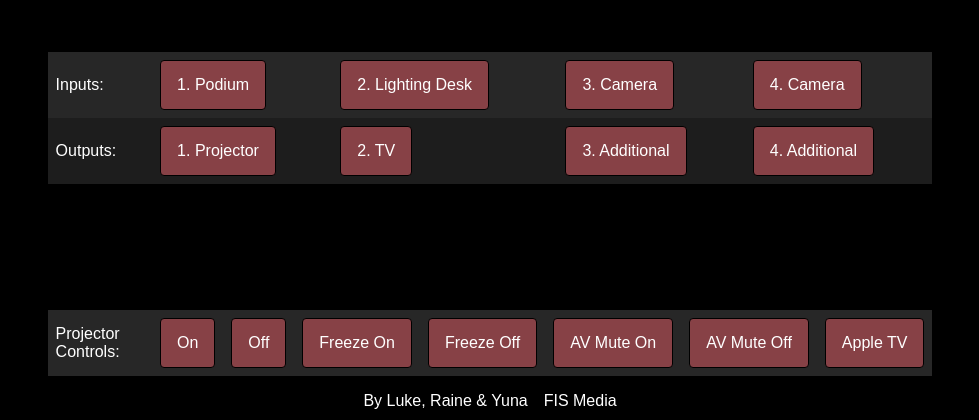
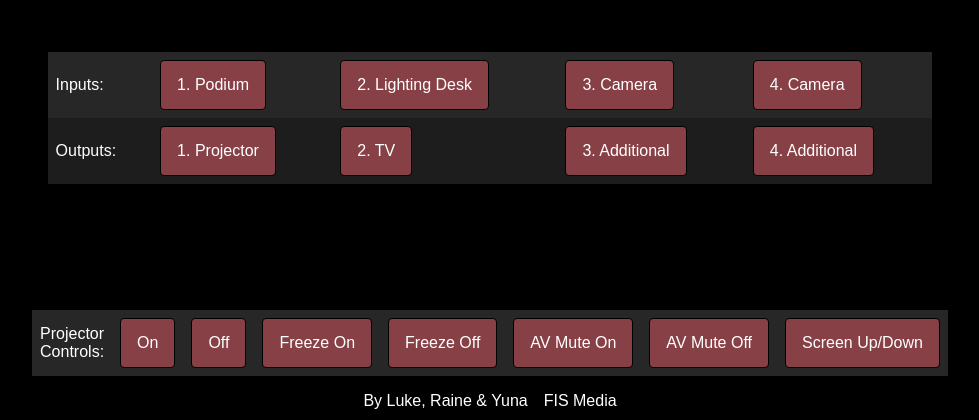
Before and after one commit to luke-da-nuke/FIS-Auditorium-Python, a Flask app: template templates/index.html in a window 1280 px wide. Shown: the part 611-1031 px from the top of the page, without its empty margins (150-1129 px from the left). Run offline with Flask 2, Linux system fonts and the light colour scheme; the template is opened without the code that fills it, so the values that code supplies are empty.

Commit message:
added screen controls

```diff
--- a/app.py
+++ b/app.py
@@ -98,7 +98,9 @@ input="I1"
 output="O1"
 
 import serial
-# ser = serial.Serial('/dev/ttyACM0', 9600, bytesize=serial.EIGHTBITS ,parity=serial.PARITY_NONE, stopbits=serial.STOPBITS_ONE, write_timeout=5)
+arduino = serial.Serial(port='COM4', baudrate=115200, timeout=.1)
+
+# lights = serial.Serial('/dev/ttyACM0', 9600, bytesize=serial.EIGHTBITS ,parity=serial.PARITY_NONE, stopbits=serial.STOPBITS_ONE, write_timeout=5)
 # print(ser.name)
 
 @app.route("/")                                                      #creates main page at ./ and names it home
@@ -182,13 +184,16 @@ def io():
 @app.route("/pj", methods=['POST'])
 def pj():
     a = str(request.form.get("pj"))
-    pjs=socket.socket(socket.AF_INET, socket.SOCK_STREAM)
-    pjs.connect((PJ_IP, PJ_PORT))
-    pjs.send(bytes.fromhex('45 53 43 2F 56 50 2E 6E 65 74 10 03 00 00 00 00'))
-    pjs.send(bytes.fromhex(a.encode('utf-8').hex()+" 0d"))
-    pjs.shutdown(1)
-    pjs.close()
-    print("pj "+a)
+    if a=="Screen":
+        arduino.write(bytes(a, 'utf-8'))
+    else:
+        pjs=socket.socket(socket.AF_INET, socket.SOCK_STREAM)
+        pjs.connect((PJ_IP, PJ_PORT))
+        pjs.send(bytes.fromhex('45 53 43 2F 56 50 2E 6E 65 74 10 03 00 00 00 00'))
+        pjs.send(bytes.fromhex(a.encode('utf-8').hex()+" 0d"))
+        pjs.shutdown(1)
+        pjs.close()
+        print("pj "+a)
     return redirect("/")
 
 @app.route("/api/<string:keyIn>/<int:brightIn>/")                   #API to interface with Bitfocus (streamdeck thing)
--- a/templates/index.html
+++ b/templates/index.html
@@ -90,7 +90,7 @@
       <td><button value="FREEZE OFF" name="pj">Freeze Off</button></td>
       <td><button value="MUTE ON" name="pj">AV Mute On</button></td>
       <td><button value="MUTE OFF" name="pj">AV Mute Off</button></td>
-      <td><button value="KEY A0" name="pj">Apple TV</button></td>
+      <td><button value="Screen" name="pj">Screen Up/Down</button></td>
       <!-- <td><button value="5" name="o">Output 5</button></td>
       <td><button value="6" name="o">Output 6</button></td>
       <td><button value="7" name="o">Output 7</button></td>
```
